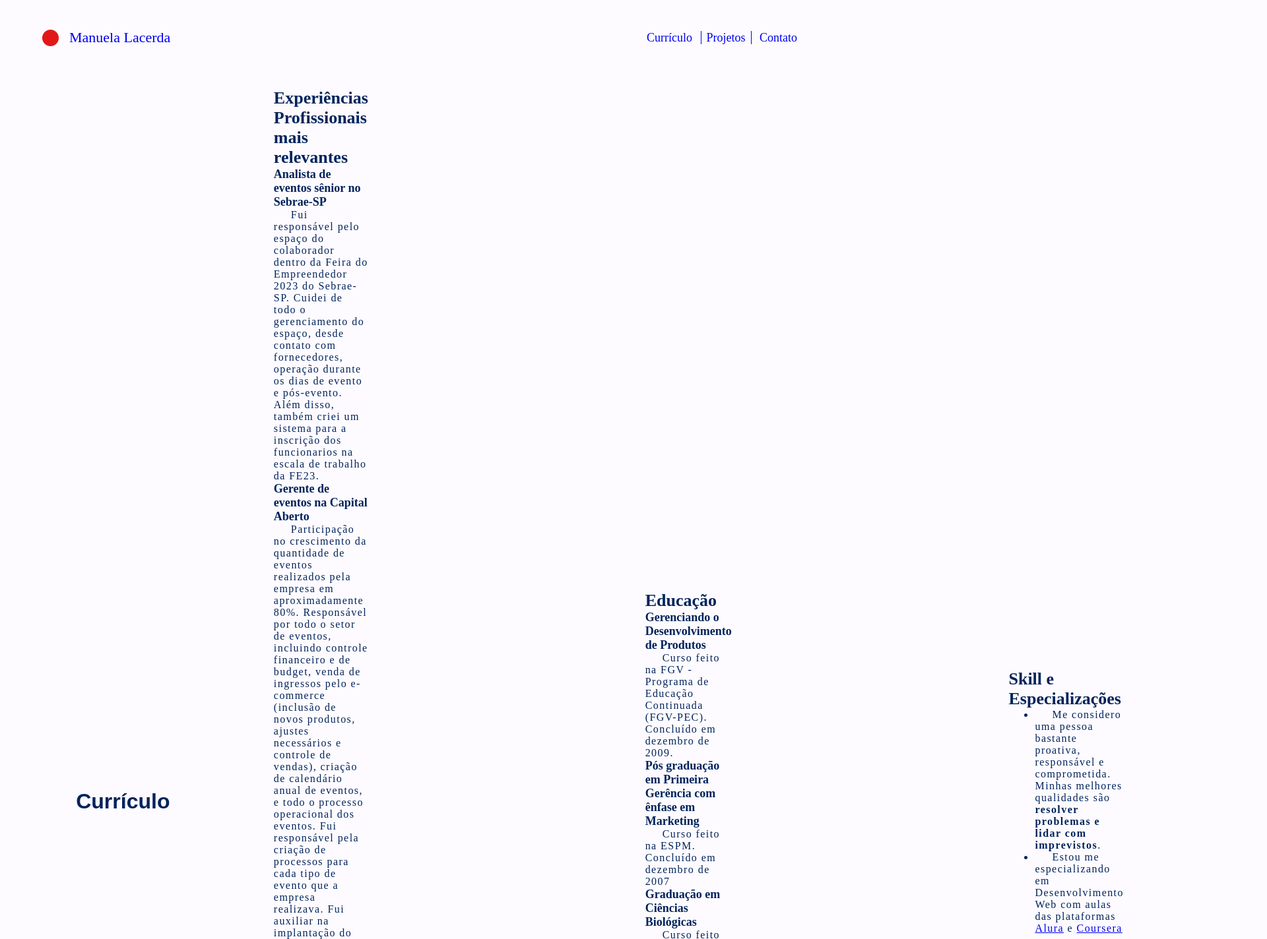
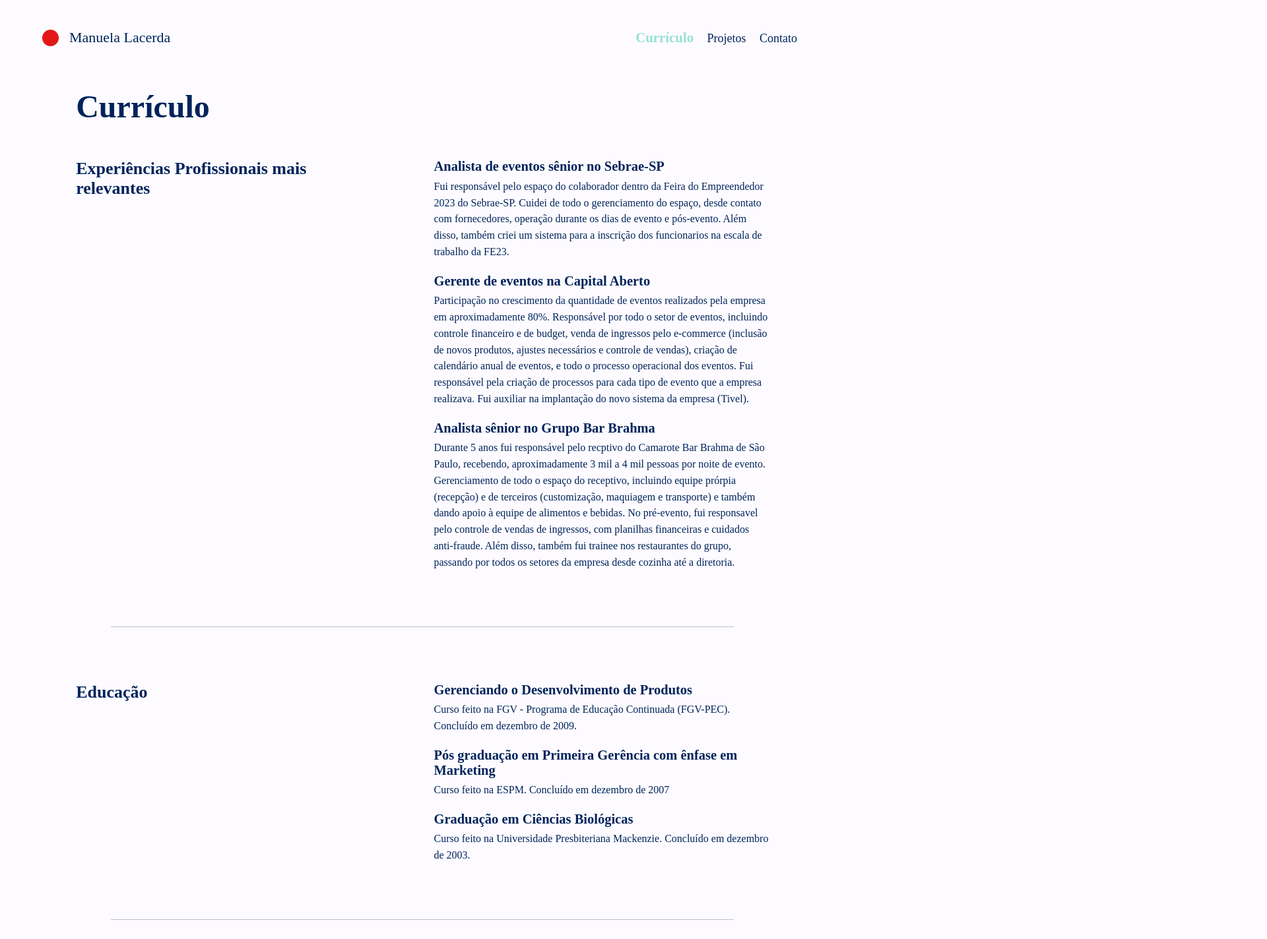
Before and after one commit to mhlacerda/Site-Pessoal, a plain HTML site: page curriculo.html in a window 1280 px wide. Shown: the part 20-1444 px from the top of the page at 66% size, 1920 px wide, since content can reach past the window. Drawn offline with Linux system fonts and the light colour scheme.

Commit message:
Mais alteracoes

```diff
--- a/css/cabecalho.css
+++ b/css/cabecalho.css
@@ -19,6 +19,7 @@
 
 .cabecalho-nome{
   text-decoration: none;
+  color: var(--cor-texto);
   font-family: var(--fonte-paragrafo);
   font-size: 1.375rem;
   display: flex;
@@ -34,6 +35,7 @@
 }
 .cabecalho-menulink{
   text-decoration: none;
+  color: var(--cor-texto);
   font-size: 1.125rem;
   font-family: var(--fonte-paragrafo);
   padding: 0 0.5rem;
--- /dev/null
+++ b/css/curriculo.css
@@ -0,0 +1,45 @@
+
+main{
+  margin: 0 9% 0 9%;
+}
+.titulo_intro{
+  font-size: 3rem;
+  margin: 5% 0 5% 0;
+}
+section{
+  display: flex;
+  gap: 13%;
+}
+.titulo2{
+  width: 40%;
+}
+.div_textos{
+  width: 50%;
+  display: flex;
+  flex-direction: column;
+  gap: 1.25em;
+}
+.texto{
+  display: flex;
+  flex-direction: column;
+  gap: 0.4rem;
+}
+.links{
+  text-decoration: none;
+  color: var(--cor-texto);
+}
+.links:hover{
+  color: var(--cor1);
+}
+
+.linkedin{
+  display: flex;
+  align-items: center;
+  gap: 1rem;
+  justify-content: flex-end;
+  text-decoration: none;
+  color: var(--cor-texto);
+}
+.linkedin:hover{
+  color: var(--cor1);
+}
--- /dev/null
+++ b/css/home.css
@@ -0,0 +1,91 @@
+
+/*css para home*/
+main{
+  margin: 0 9% 0 9%;
+  display: flex;
+  align-items: center;
+  gap: 15%;
+}
+.imagemIntro{
+  width: 50%;
+}
+.introducao{
+  display: flex;
+  flex-direction: column;
+  gap: 1rem;
+  width: 50%;
+}
+.titulo_intro{
+  margin: 10% 0;
+}
+.linkPaginas{
+  display: flex;
+  flex-direction: row;
+  text-align: center;
+  gap: 1rem;
+  margin: 10% 0;
+  width: 100%;
+}
+#linkPaginas-cv{
+  text-decoration: none;
+  color: var(--cor-fundo);
+  text-shadow: 0.06em 0.06em 0.06em var(--cor-texto);
+  background-color: var(--cor1);
+  border-radius: 50%;
+  width: 8rem;
+  height: 8rem;
+  vertical-align: center;
+  /*transition: 1s ease;*/
+  display: flex;
+  justify-content: center;
+  align-items: center;
+}
+#linkPaginas-projeto{
+  text-decoration: none;
+  color: var(--cor-fundo);
+  text-shadow: 0.06em 0.06em 0.06em var(--cor-texto);
+  background-color: var(--cor2);
+  border-radius: 50%;
+  width: 8rem;
+  height: 8rem;
+  vertical-align: center;
+  /*transition: 1s ease;*/
+  display: flex;
+  justify-content: center;
+  align-items: center;
+}
+#linkPaginas-contato{
+  text-decoration: none;
+  text-shadow: 0.06em 0.06em 0.06em var(--cor-texto);
+  color: var(--cor-fundo);
+  background-color: var(--cor3);
+  border-radius: 50%;
+  width: 8rem;
+  height: 8rem;
+  vertical-align: center;
+  /*transition: 1s ease;*/
+  display: flex;
+  justify-content: center;
+  align-items: center;
+}
+#linkPaginas-cv:hover{
+  border: 0.0675rem solid var(--cor-texto);
+  background-color: var(--cor-fundo);
+  color: var(--cor-texto);
+  /*transform: rotateY(360deg);*/
+  text-shadow:0 0 0;
+}
+#linkPaginas-projeto:hover{
+  border: 0.0675rem solid var(--cor-texto);
+  background-color: var(--cor-fundo);
+  color: var(--cor-texto);
+  transform: rotateY(360deg);
+  text-shadow: 0 0 0;
+}
+#linkPaginas-contato:hover{
+  transform: rotateY(360deg);
+  border: 0.0675rem solid var(--cor-texto);
+  background-color: var(--cor-fundo);
+  color: var(--cor-texto);
+  text-shadow: 0 0 0;
+}
--- a/css/rodape.css
+++ b/css/rodape.css
@@ -17,7 +17,7 @@ footer{
 .rodape{
   display: flex;
   flex-direction: column;
-  gap: 0.5rem;
+  justify-content: space-around;
 
 }
 #rodape-telefone{
--- a/css/style.css
+++ b/css/style.css
@@ -26,7 +26,11 @@ hr{
   border: 0;
   border-top: 1px solid #00235b44;
 }
-
+#onpage{
+  color: var(--cor3);
+  font-weight: 700;
+  font-size: 1.3rem;
+}
 .titulo_intro{
   margin: 0;
   font-family: var(--fonte-titulo);
@@ -39,93 +43,11 @@ hr{
 .titulo3{
   text-decoration: none;
   font-family: var(--fonte-titulo);
-  font-size: 1.125rem;
+  font-size: 1.28rem;
 }
 .paragrafo{
   text-decoration: none;
   font-family: var(--fonte-paragrafo);
   font-size: 1rem;
-  letter-spacing: 0.09rem;
-  text-indent: 1.625rem;
-
+  line-height: 1.55rem;;
 }
-
-main{
-  margin: 0 9% 0 9%;
-  display: flex;
-  align-items: center;
-  gap: 15%;
-}
-.imagemIntro{
-  width: 50%;
-}
-
-.introducao{
-  display: flex;
-  flex-direction: column;
-  gap: 1rem;
-}
-
-.linkPaginas{
-  display: flex;
-  flex-direction: row;
-  text-align: center;
-  gap: 1rem;
-}
-#linkPaginas-cv{
-  text-decoration: none;
-  color: var(--cor-fundo);
-  background-color: var(--cor1);
-  border-radius: 50%;
-  width: 8rem;
-  height: 8rem;
-  vertical-align: center;
-  transition: 1s ease;
-  display: flex;
-  justify-content: center;
-  align-items: center;
-}
-#linkPaginas-projeto{
-  text-decoration: none;
-  color: var(--cor-fundo);
-  background-color: var(--cor2);
-  border-radius: 50%;
-  width: 8rem;
-  height: 8rem;
-  vertical-align: center;
-  transition: 1s ease;
-  display: flex;
-  justify-content: center;
-  align-items: center;
-}
-#linkPaginas-contato{
-  text-decoration: none;
-  color: var(--cor-fundo);
-  background-color: var(--cor3);
-  border-radius: 50%;
-  width: 8rem;
-  height: 8rem;
-  vertical-align: center;
-  transition: 1s ease;
-  display: flex;
-  justify-content: center;
-  align-items: center;
-}
-#linkPaginas-cv:hover{
-  border: 0.0675rem solid var(--cor-texto);
-  background-color: var(--cor-fundo);
-  color: var(--cor-texto);
-  transform: rotateY(360deg);
-}
-#linkPaginas-projeto:hover{
-  border: 0.0675rem solid var(--cor-texto);
-  background-color: var(--cor-fundo);
-  color: var(--cor-texto);
-  transform: rotateY(360deg);
-}
-#linkPaginas-contato:hover{
-  transform: rotateY(360deg);
-  border: 0.0675rem solid var(--cor-texto);
-  background-color: var(--cor-fundo);
-  color: var(--cor-texto);
-}
--- a/curriculo.html
+++ b/curriculo.html
@@ -6,6 +6,7 @@
 	<meta name="viewport" content="width=device-width, initial-scale=1.0">
 	<link rel="stylesheet" href="css/normalize.css">
 	<link rel="stylesheet" href="css/style.css">
+	<link rel="stylesheet" href="css/curriculo.css">
 	<link rel="stylesheet" href="css/cabecalho.css">
 	<link rel="stylesheet" href="css/rodape.css">
 	<title>Portfólio</title>
@@ -15,49 +16,47 @@
 	<header class="cabecalho">
 		<a class="cabecalho-nome" href="index.html"><img class="circulo" src="images/circulo.png"> Manuela Lacerda</a>
 		<nav class="cabecalho-menu">
-			<a class="cabecalho-menulink" href="curriculo.html">Currículo</a>
-			<a class="cabecalho-menulink" id="cabecalho-menulink_borda" href="projetos.html">Projetos</a>
+			<a class="cabecalho-menulink" id="onpage" href="curriculo.html">Currículo</a>
+			<a class="cabecalho-menulink" href="projetos.html">Projetos</a>
 			<a class="cabecalho-menulink" href="contato.html">Contato</a>
 		</nav>
 </header>
 
 <main>
-	<head>
-	<h1 class="titulo_cv">Currículo</h1>
-	</head>
+	<h1 class="titulo_intro">Currículo</h1>
 
-	<section class="experiencia">
+	<section>
 		<h2 class="titulo2">Experiências Profissionais mais relevantes</h2>
-		<div class="div_profissao">
-			<div class="profissao">
+		<div class="div_textos">
+			<div class="texto">
 				<h3 class="titulo3">Analista de eventos sênior no Sebrae-SP</h3>
 				<p class="paragrafo">Fui responsável pelo espaço do colaborador dentro da Feira do Empreendedor 2023 do Sebrae-SP. Cuidei de todo o gerenciamento do espaço, desde contato com fornecedores, operação durante os dias de evento e pós-evento. Além disso, também criei um sistema para a inscrição dos funcionarios na escala de trabalho da FE23.</p>
 			</div>
-			<div class="profissao">
+			<div class="texto">
 				<h3 class="titulo3">Gerente de eventos na Capital Aberto</h3>
 				<p class="paragrafo">Participação no crescimento da quantidade de eventos realizados pela empresa em aproximadamente 80%. Responsável por todo o setor de eventos, incluindo controle financeiro e de budget, venda de ingressos pelo e-commerce (inclusão de novos produtos, ajustes necessários e controle de vendas), criação de calendário anual de eventos, e todo o processo operacional dos eventos. Fui responsável pela criação de processos para cada tipo de evento que a empresa realizava. Fui auxiliar na implantação do novo sistema da empresa (Tivel).</p>
 			</div>
-			<div class="profissao">
+			<div class="texto">
 				<h3 class="titulo3">Analista sênior no Grupo Bar Brahma</h3>
-				<p class="paragrafo">Durante 5 anos fui responsável pelo recptivo do Camarote Bar Brahma de São Paulo, recebendo, aproximadamente 3 mil a 4 mil pessoas por noite de evento. Gerenciamento de todo o espaço do receptivo, incluindo equipe prórpia (receopção) e de terceiros (customização, maquiagem e transporte) e também dando apoio à equipe de alimentos e bebidas. No pré-evento, fui responsavel pelo controle de vendas de ingressos, com planilhas financeiras e cuidados anti-fraude. Além disso, também fui trainee nos restaurantes do grupo, passando por todos os setores da empresa desde cozinha até a diretoria.</p>
+				<p class="paragrafo">Durante 5 anos fui responsável pelo recptivo do Camarote Bar Brahma de São Paulo, recebendo, aproximadamente 3 mil a 4 mil pessoas por noite de evento. Gerenciamento de todo o espaço do receptivo, incluindo equipe prórpia (recepção) e de terceiros (customização, maquiagem e transporte) e também dando apoio à equipe de alimentos e bebidas. No pré-evento, fui responsavel pelo controle de vendas de ingressos, com planilhas financeiras e cuidados anti-fraude. Além disso, também fui trainee nos restaurantes do grupo, passando por todos os setores da empresa desde cozinha até a diretoria.</p>
 			</div>
-	</div>
+		</div>
 	</section>
 
 	<hr>
 
-	<section class="educacao">
+	<section>
 		<h2 class="titulo2">Educação</h2>
-		<div class="div_cursos">
-			<div class="cursos">
+		<div class="div_textos">
+			<div class="texto">
 				<h3 class="titulo3">Gerenciando o Desenvolvimento de Produtos</h3>
 				<p class="paragrafo">Curso feito na FGV - Programa de Educação Continuada (FGV-PEC). Concluído em dezembro de 2009.</p>
 			</div>
-			<div class="cursos">
+			<div class="texto">
 				<h3 class="titulo3">Pós graduação em Primeira Gerência com ênfase em Marketing</h3>
 				<p class="paragrafo">Curso feito na ESPM. Concluído em dezembro de 2007</p>
 			</div>
-			<div class="cursos">
+			<div class="texto">
 				<h3 class="titulo3">Graduação em Ciências Biológicas</h3>
 				<p class="paragrafo">Curso feito na Universidade Presbiteriana Mackenzie. Concluído em dezembro de 2003.</p>
 			</div>
@@ -66,19 +65,18 @@
 
 	<hr>
 
-	<section class="skill">
+	<section>
 		<h2 class="titulo2">Skill e Especializações</h2>
-		<ul class="lista_skill">
+		<ul class="div_textos">
 			<li class="paragrafo">Me considero uma pessoa bastante proativa, responsável e	comprometida. Minhas melhores qualidades são <strong>resolver problemas e lidar com imprevistos</strong>.</li>
-			<li class="paragrafo">Estou me especializando em Desenvolvimento Web com aulas das plataformas <a href="https://cursos.alura.com.br" target="_blank">Alura</a> e <a href="https://www.coursera.org/learn/illinois-tech-fundamentals-of-web-development/home" target="_blank">Coursera</a></li>
+			<li class="paragrafo">Estou me especializando em Desenvolvimento Web com aulas das plataformas <a class="links"  href="https://cursos.alura.com.br" target="_blank">Alura</a> e <a class="links" href="https://www.coursera.org/learn/illinois-tech-fundamentals-of-web-development/home" target="_blank">Coursera</a></li>
 		</ul>
 	</section>
-
+</div>
 	<hr>
 
-	<div class="linkedin">
-		<img src="images/logolinkedin.png" alt="logo linkedin">
-		<a href="https://www.linkedin.com/in/manuelalacerda" target="_blank">Veja meu currículo completo</a>
+	<div>
+		<a class="linkedin"  href="https://www.linkedin.com/in/manuelalacerda" target="_blank"> <img src="images/logolinkedin.png" alt="logo linkedin"> Veja meu currículo completo</a>
 	</div>
 
 </main>
```
Also changed, not shown: contato.html (+2 -2 lines), index.html (+2 -1 lines), projetos.html (+1 -1 lines).
